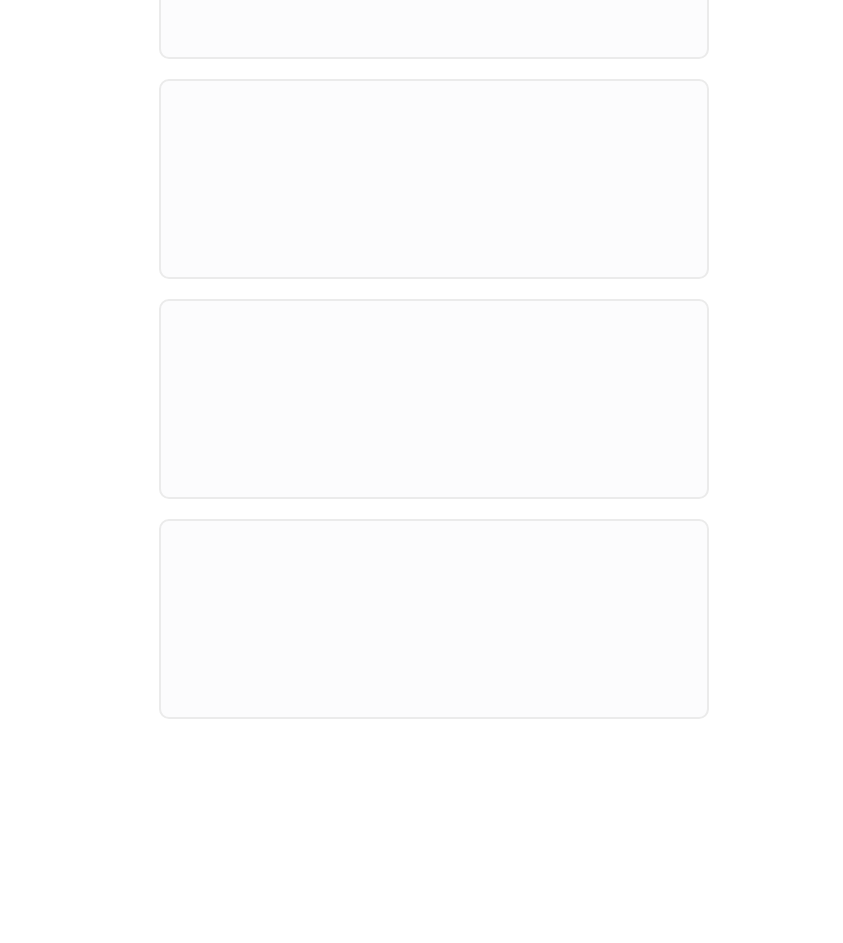
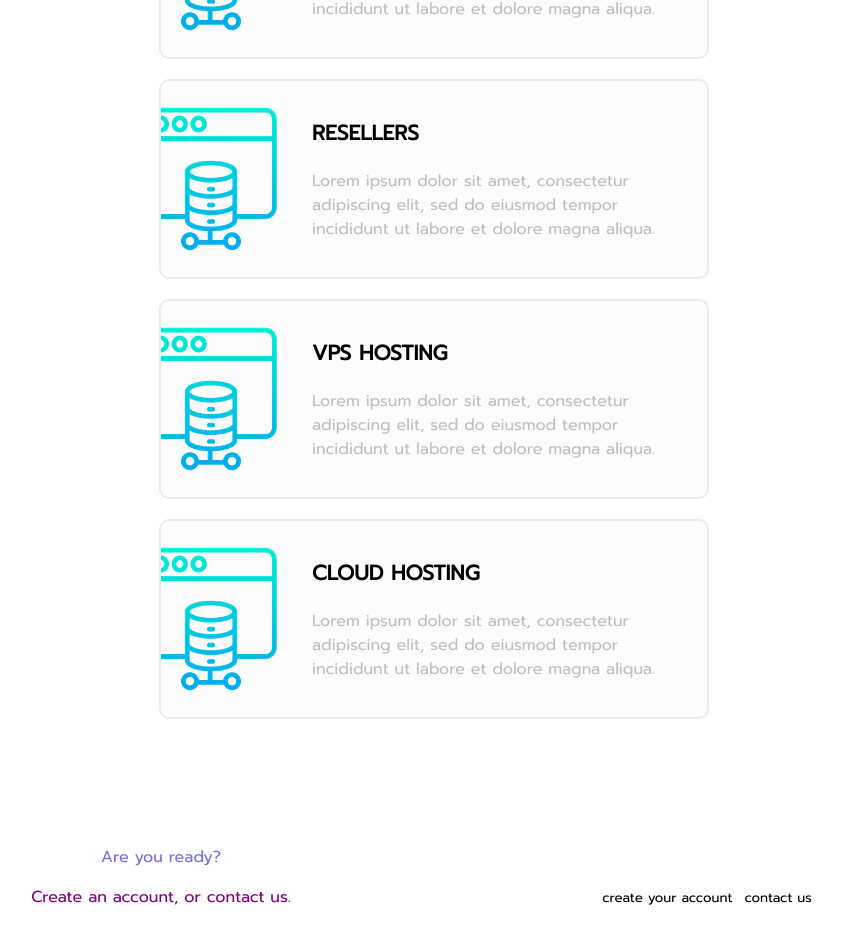
Before and after one commit to gg-1414/mini-project, a React (Create React App) app: page / in a window 1280 px wide. Shown: the part 1360-2303 px from the top of the page, without its empty margins (206-1049 px from the left). Before the commit the page ends 2159 px from the top, so only its background shows below. Built offline with nearby package versions, Linux system fonts and the light colour scheme; the HTML template or start-up script is replaced by a standard one.

Commit message:
style complete for services cards

```diff
--- a/src/components/Home.jsx
+++ b/src/components/Home.jsx
@@ -27,11 +27,49 @@ const Home = () => (
     <section className="main__services">
       <h4>Our Services</h4>
       <hr/>
-      <div className="main__services-cards">
-        <div></div>
-        <div></div>
-        <div></div>
-        <div></div>
+      <div className="main__services-cards-container">
+        <div className="main__services-card">
+          <img src="/host-icon.png" alt="web host image"/>
+          <div className="main__service-cards-text">
+            <h5>web hosting</h5>
+            <i className="fa fa-arrow-right fa-1x"></i>
+            <p>Lorem ipsum dolor sit amet, consectetur adipiscing elit, sed do eiusmod tempor incididunt ut labore et dolore magna aliqua.</p>
+          </div>
+        </div>
+        <div className="main__services-card">
+          <img src="/host-icon.png" alt="web host image"/>
+          <div className="main__service-cards-text">
+            <h5>resellers</h5>
+            <i className="fa fa-arrow-right fa-1x"></i>
+            <p>Lorem ipsum dolor sit amet, consectetur adipiscing elit, sed do eiusmod tempor incididunt ut labore et dolore magna aliqua.</p>
+          </div>
+        </div>
+        <div className="main__services-card">
+          <img src="/host-icon.png" alt="web host image"/>
+          <div className="main__service-cards-text">
+            <h5>vps hosting</h5>
+            <i className="fa fa-arrow-right fa-1x"></i>
+            <p>Lorem ipsum dolor sit amet, consectetur adipiscing elit, sed do eiusmod tempor incididunt ut labore et dolore magna aliqua.</p>
+          </div>
+        </div>
+        <div className="main__services-card">
+          <img src="/host-icon.png" alt="web host image"/>
+          <div className="main__service-cards-text">
+            <h5>cloud hosting</h5>
+            <i className="fa fa-arrow-right fa-1x"></i>
+            <p>Lorem ipsum dolor sit amet, consectetur adipiscing elit, sed do eiusmod tempor incididunt ut labore et dolore magna aliqua.</p>
+          </div>
+        </div>
+      </div>
+    </section>
+    <section className="main__ready-create-contact">
+      <div>
+        <p>Are you ready?</p>
+        <p>Create an account, or contact us.</p>
+      </div>
+      <div>
+        <button>create your account</button>
+        <button>contact us</button>
       </div>
     </section>
   </div>
--- a/src/stylesheets/Home.scss
+++ b/src/stylesheets/Home.scss
@@ -1,6 +1,4 @@
 @import './variables.scss';
-
-// $search-height: 65px;
 
 .main > header,
 .main > div,
@@ -14,7 +12,7 @@
 	margin-top: 7.5em;
   text-align: center;
 
-  // <HEADER>
+  // MAIN <HEADER>
   header > h1,
   header > div {
     width: 545px;
@@ -78,7 +76,7 @@
     }
   }
 
-  // LEARN MORE <DIV>
+  // MAIN LEARN MORE <DIV>
   .main__learn-more {
     height: 250px;
     margin: 50px auto;
@@ -139,23 +137,74 @@
       margin-bottom: 30px;
     }
 
-    .main__services-cards {
+    .main__services-cards-container {
       display: flex;
       flex-direction: row;
       flex-wrap: wrap;
       justify-content: center;
       align-items: center;
 
-      div {
+      .main__services-card {
         width: 550px;
         height: 200px;
+        color: black;
+        text-align: left;
         background: #fcfcfd;
         border: 2px solid #ebebeb;
         border-radius: 10px;
         margin: 10px 18px;
+        overflow: hidden;
+
+        img {
+          width: 150px;
+          float: left;
+          position: relative;
+          left: -25px;
+          top: 50%;
+          transform: translateY(-50%);
+        }
+
+        .main__service-cards-text {
+          display: inline-block;
+          width: 395px;
+          margin: 0;
+          float: right;
+          position: relative;
+          top: 50%;
+          transform: translateY(-50%);
+
+          h5 {
+            font-size: 1.3em;
+            margin: 10px 0;
+            text-transform: uppercase;
+            display: inline-block;
+          }
+
+          i {
+            padding: 0 10px;
+            position: relative;
+            top: -2px;
+          }
+
+          p {
+            font-size: 1em;
+            color: $light-grey;
+            margin: 10px 0;
+            padding-right: 10px;
+          }
+        }
       }
     }
   }
 
+  // MAIN
+  .main__ready-create-contact {
+    div {
+      width: 50%;
+      display: inline-block;
 
+      p:nth-child(1) { color: $purple-blue; }
+      p:nth-child(2) { color: purple; }
+    }
+  }
 }
```
